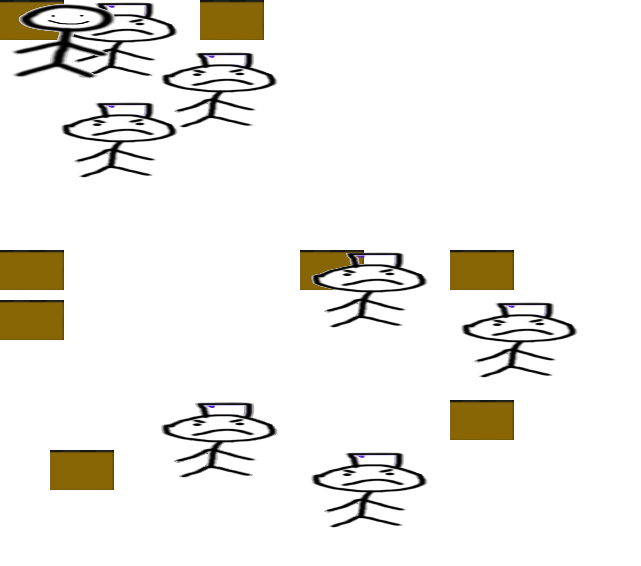
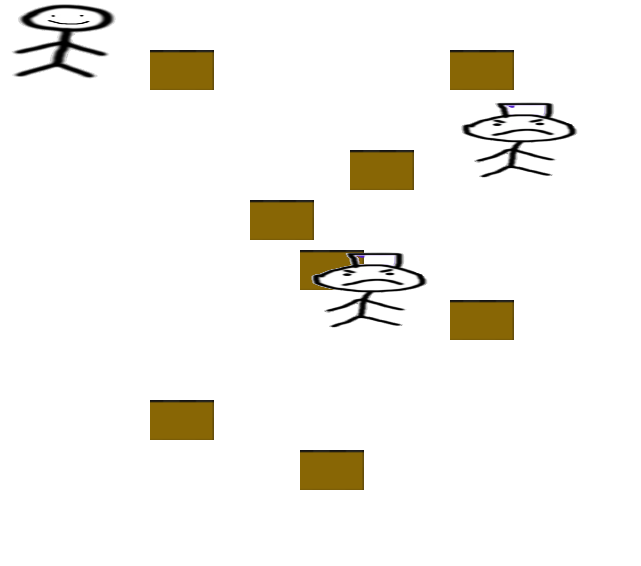
Before and after one commit to NickieUwU/DungeonSlayer, a React (Vite) app in the folder DungeonSlayer/: page /Game in a window 1280 px wide. Shown: the top 566 px of the page, without its empty margins (0-641 px from the left). Built offline with nearby package versions, Linux system fonts and the light colour scheme.

Commit message:
You can now die to enemies and also kill them

```diff
--- a/DungeonSlayer/src/Game/Game.jsx
+++ b/DungeonSlayer/src/Game/Game.jsx
@@ -3,20 +3,16 @@ import styles from "./Game.module.css";
 import BlockImage from "../Sprites/Block.png";
 import PlayerImage from "../Sprites/Player.png";
 import EnemyImage from "../Sprites/Enemy.png";
+import PlayerAttackImage from "../Sprites/PlayerAttackImage.png"
 
 function Game() {
     const [playerPosition, setPlayerPosition] = useState({ x: 0, y: 0 });
     const [blocks, setBlocks] = useState([]);
     const [enemies, setEnemies] = useState([]);
+    const [playerState, setPlayerState] = useState(PlayerImage);
 
     useEffect(() => {
         const enemies = [
-            { x: Math.floor(Math.random() * 10), y: Math.floor(Math.random() * 10) },
-            { x: Math.floor(Math.random() * 10), y: Math.floor(Math.random() * 10) },
-            { x: Math.floor(Math.random() * 10), y: Math.floor(Math.random() * 10) },
-            { x: Math.floor(Math.random() * 10), y: Math.floor(Math.random() * 10) },
-            { x: Math.floor(Math.random() * 10), y: Math.floor(Math.random() * 10) },
-            { x: Math.floor(Math.random() * 10), y: Math.floor(Math.random() * 10) },
             { x: Math.floor(Math.random() * 10), y: Math.floor(Math.random() * 10) },
             { x: Math.floor(Math.random() * 10), y: Math.floor(Math.random() * 10) },
         ];
@@ -44,18 +40,22 @@ function Game() {
             switch (event.key) {
                 case 'ArrowUp':
                     attemptMovePlayer({ x: playerPosition.x, y: playerPosition.y - 1 });
-                    break;
+                break;
                 case 'ArrowDown':
                     attemptMovePlayer({ x: playerPosition.x, y: playerPosition.y + 1 });
-                    break;
+                break;
                 case 'ArrowLeft':
                     attemptMovePlayer({ x: playerPosition.x - 1, y: playerPosition.y });
-                    break;
+                break;
                 case 'ArrowRight':
                     attemptMovePlayer({ x: playerPosition.x + 1, y: playerPosition.y });
-                    break;
+                break;
+                case 'a':
+                    setPlayerState(PlayerAttackImage);
+                    setTimeout(() => setPlayerState(PlayerImage), 1000); // Revert to original sprite after 1 second
+                break;
                 default:
-                    break;
+                break;
             }
         };
 
@@ -81,6 +81,18 @@ function Game() {
                 // If no collision, update player position
                 setPlayerPosition(newPosition);
             }
+            const EnemyCollision = enemies.some((enemy) => enemy.x === roundedPlayerPosition.x &&  enemy.y === roundedPlayerPosition.y);
+        if(EnemyCollision)
+        {
+            if(playerState === PlayerAttackImage)
+            {
+                enemies.pop((enemy) => enemy.x === roundedPlayerPosition.x &&  enemy.y === roundedPlayerPosition.y);
+            }
+            else
+            {
+                location.reload();
+            }
+        }
         }
     };
 
@@ -105,7 +117,7 @@ function Game() {
                 />
             ))}
             <img
-                src={PlayerImage}
+                src={playerState}
                 alt="Player"
                 className={styles.PlayerImage}
                 style={{ top: `${playerPosition.y * 50}px`, left: `${playerPosition.x * 50}px` }}
```
Also changed, not shown: DungeonSlayer/src/Sprites/PlayerAttackImage.png (added).
